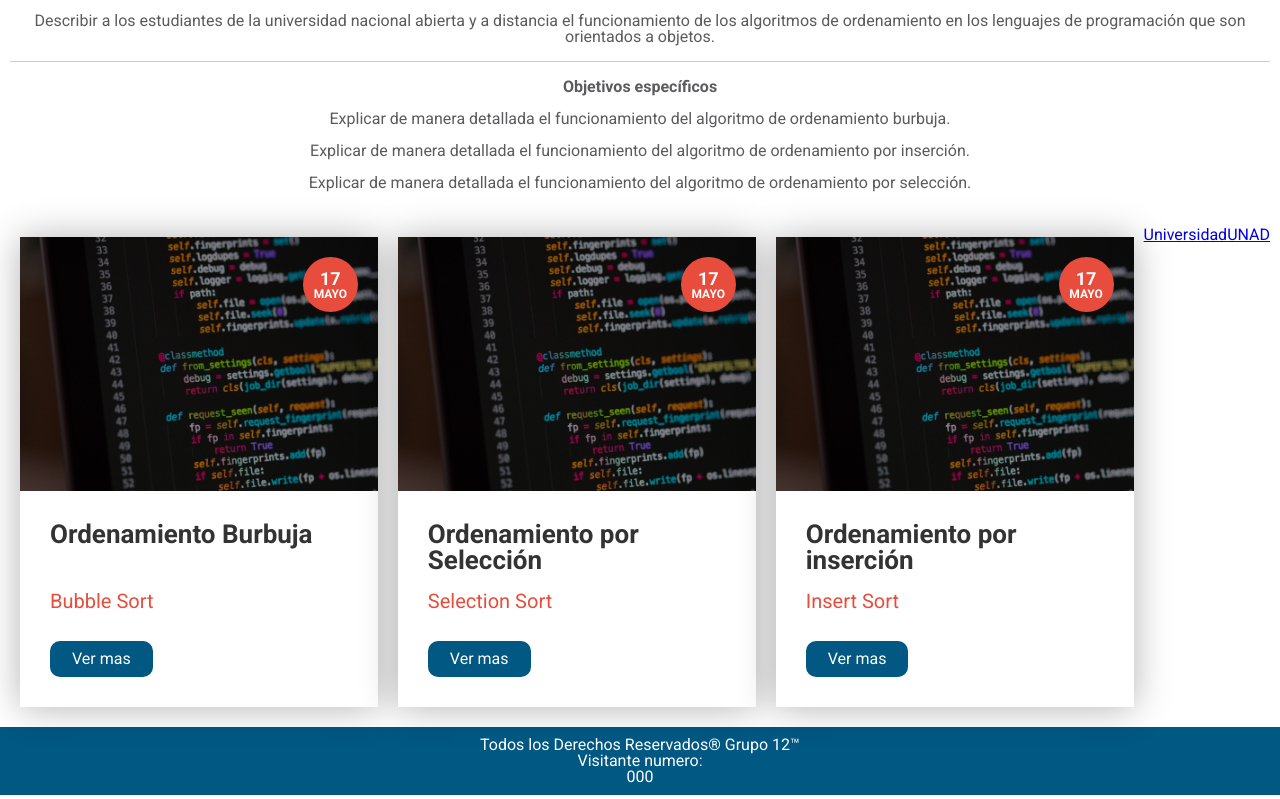
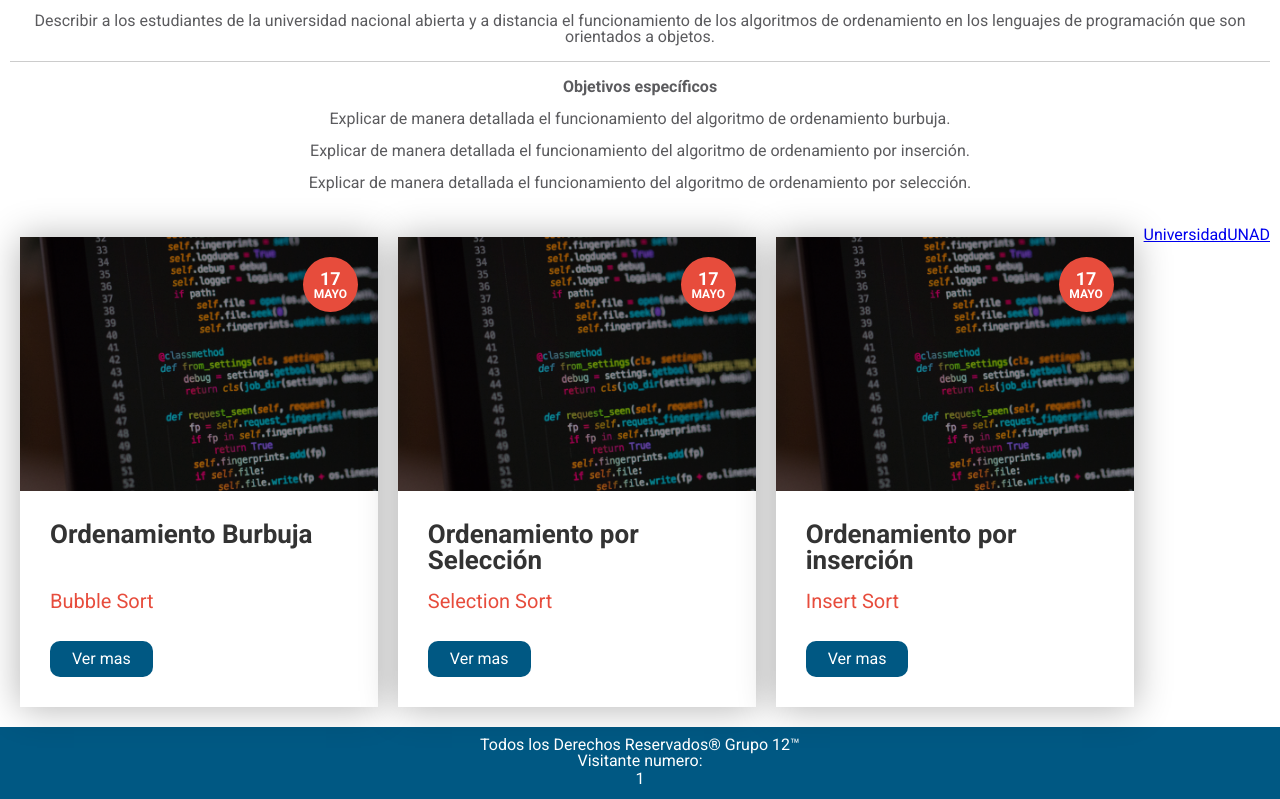
Before and after one commit to andres-felipe-rincon/sortalgorithms, a website: page index.html in a window 1280 px wide. Shown: the part 456-1255 px from the top of the page. Drawn offline with nearby package versions, Linux system fonts and the light colour scheme.

Commit message:
Test counter

```diff
--- a/css/main.css
+++ b/css/main.css
@@ -539,6 +539,13 @@ footer {
     background: #005883;
     color: white;
 }
+
+.qty {
+  text-align: center;
+  background: transparent;
+  color: white;
+  border: none;
+}
 /* End Footer Section */
 
 
--- a/index.html
+++ b/index.html
@@ -11,7 +11,7 @@
   <!-- End Google Fonts -->
   <link rel="stylesheet" href="./css/main.css">
 </head>
-<body>
+<body onload="modify_qty(1)">
   <div class="container">
     <header>
       <div class="banner">
@@ -124,12 +124,7 @@
 
         <!-- start contador -->
 
-        <body onload="incrementCount(10)">
-          <div class="main_container" id="id_main_container">
-            <div class="container_inner" id="display_div_id">
-            </div>
-          </div>
-        </body>
+        <input class="qty" id="qty" value="0" disabled />
 
         <!-- end contador -->
 
--- a/js/contador.js
+++ b/js/contador.js
@@ -1,4 +1,4 @@
-  var counter_list = [00,00000,00000];
+var counter_list = [10,10000,10000];
 	var str_counter_0 = counter_list[0];
 	var str_counter_1 = counter_list[1];
 	var str_counter_2 = counter_list[2];
@@ -11,9 +11,9 @@
 			while (display_div.hasChildNodes()) {
 			    display_div.removeChild(display_div.lastChild);
 			}
-      //str_counter_0++;
+			str_counter_0++;
 			if (str_counter_0 > 99) {
-        str_counter_0 = 10; // reset count
+				str_counter_0 = 0; // reset count
 				str_counter_1++;    // increase next count
 			}
 			if(str_counter_1>99999){
--- a/js/main.js
+++ b/js/main.js
@@ -17,3 +17,15 @@ $('.more-info').click(function(){
 $('#background').click(function(){
   $('.profile-card').removeClass('flip');
 });
+
+function modify_qty(val) {
+  var qty = document.getElementById('qty').value;
+  var new_qty = parseInt(qty,10) + val;
+
+  if (new_qty < 0) {
+      new_qty = 0;
+  }
+
+  document.getElementById('qty').value = new_qty;
+  return new_qty;
+}
```
Lines whose indentation alone changed are shown as unchanged.
